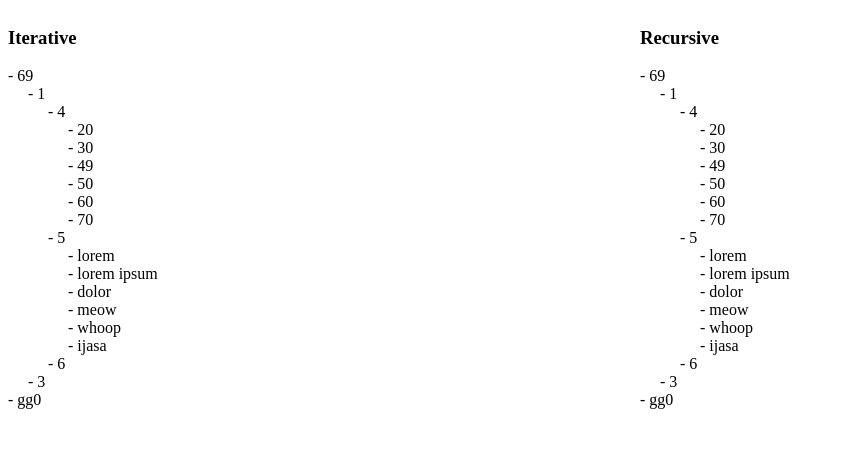
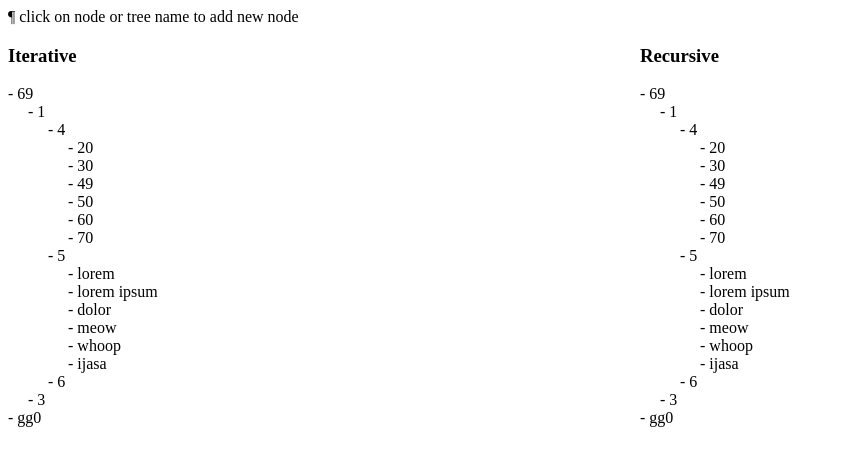
Before and after one commit to simsib/recursive-iterative-tree-traversal, a React app: page / in a window 1280 px wide. Shown: the top 466 px of the page, without its empty margins (0-844 px from the left). Built offline with nearby package versions, Linux system fonts and the light colour scheme.

Commit message:
added info, and h3 style

```diff
--- a/src/js/App.js
+++ b/src/js/App.js
@@ -2,8 +2,8 @@ import React from 'react';
 import Data from '../helpers/DataFeed';
 import TreeNode from '../helpers/TreeNode.js';
 import TreeList from './TreeList';
-import {Preprocess as IterativePreprocess} from '../helpers/Iterative';
-import {Preprocess as RecursivePreprocess} from '../helpers/Recursive';
+import { Preprocess as IterativePreprocess } from '../helpers/Iterative';
+import { Preprocess as RecursivePreprocess } from '../helpers/Recursive';
 
 class App extends React.Component {
   constructor(props) {
@@ -12,17 +12,20 @@ class App extends React.Component {
       data: Data.Data
     }
   }
-  handleAdd(id,value) {
-    console.log(id,value);
+  handleAdd(id, value) {
+    console.log(id, value);
     let node = Data.Find(id);
-    Data.AddNewNode(node,value)
+    Data.AddNewNode(node, value)
     this.setState({ data: Data.Data });
   }
   render() {
     return (
-      <div className="flex-container">
-        <TreeList name="Iterative" data={this.state.data} handleAdd={this.handleAdd.bind(this)} preprocess={IterativePreprocess}></TreeList>
-        <TreeList name="Recursive" data={this.state.data} handleAdd={this.handleAdd.bind(this)} preprocess={RecursivePreprocess}></TreeList>
+      <div>
+        <span>&para; click on node or tree name to add new node </span>
+        <div className="flex-container">
+          <TreeList name="Iterative" data={this.state.data} handleAdd={this.handleAdd.bind(this)} preprocess={IterativePreprocess}></TreeList>
+          <TreeList name="Recursive" data={this.state.data} handleAdd={this.handleAdd.bind(this)} preprocess={RecursivePreprocess}></TreeList>
+        </div>
       </div>);
   }
 }
--- a/src/js/TreeList.js
+++ b/src/js/TreeList.js
@@ -34,7 +34,7 @@ class TreeList extends React.Component {
         let items = this.props.preprocess(this.props.data);
         return (
             <div className="list-container">
-                <h3 onClick={() => { this.setState({ showInput: !this.state.showInput }) }}>{this.props.name}</h3>
+                <h3 className="clickable" onClick={() => { this.setState({ showInput: !this.state.showInput }) }}>{this.props.name}</h3>
                 {this.renderForm({})}
                 <div className="list">
                     {this.renderItems(items)}
--- a/src/styles/main.css
+++ b/src/styles/main.css
@@ -8,3 +8,6 @@
 .list-container {
     flex-grow: 5;
 }
+.clickable {
+    cursor:pointer;
+}
```
